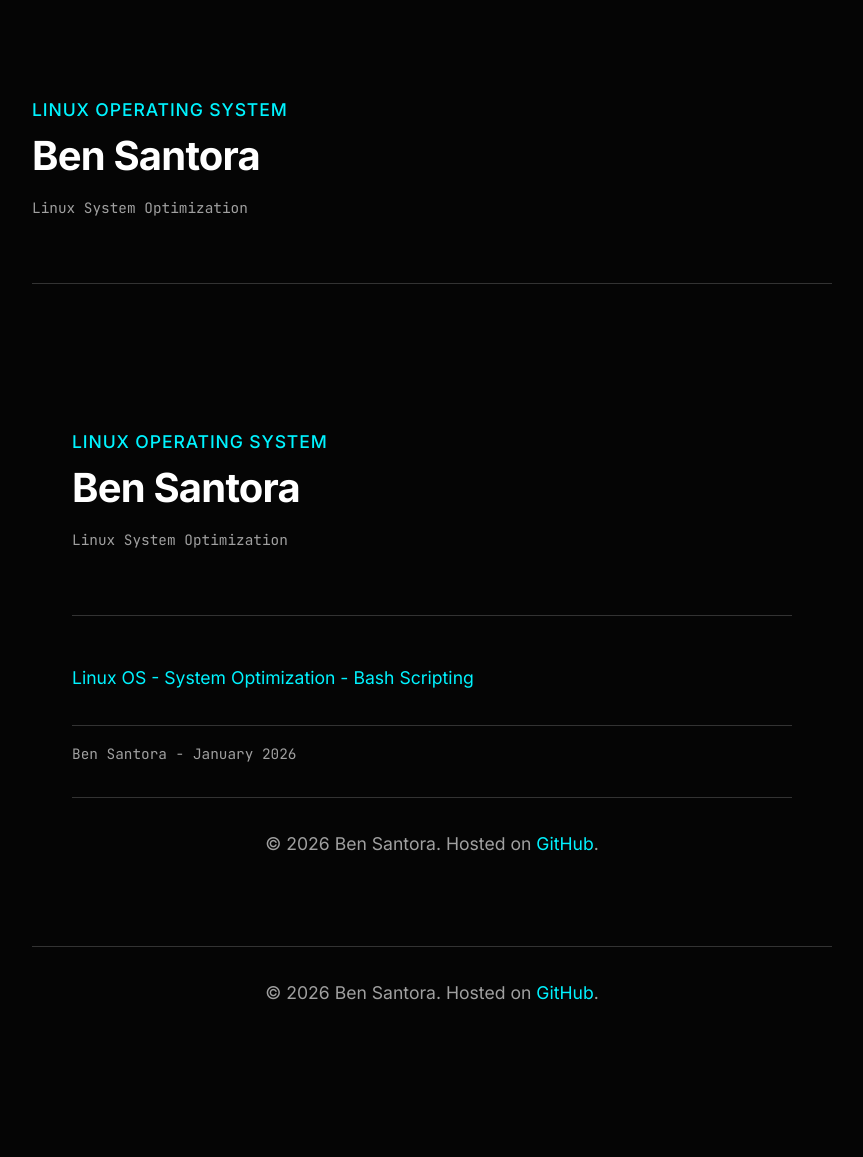
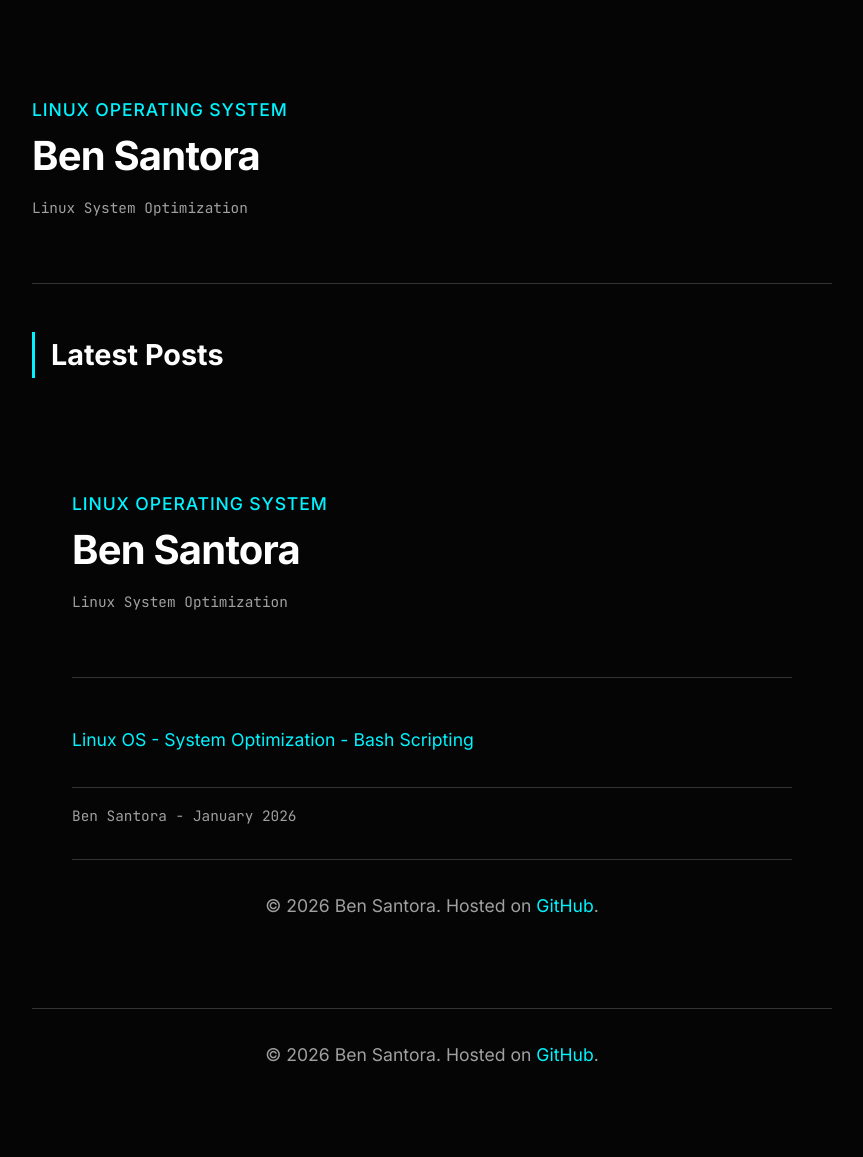
Before and after one commit to ben-santora/ben-santora.github.io, a Jekyll site: the page built from index.html, in a window 1280 px wide. Shown: the whole page, without its empty margins (208-1071 px from the left). Built offline with Jekyll 4.4.1, drawn with Linux system fonts in a browser that asks for light colours; before the commit the page ends 1095 px from its top, so only the background shows below that.

Commit message:
Update index.html

```diff
--- a/index.html
+++ b/index.html
@@ -4,6 +4,15 @@
 description: "Linux Systems"
 author: "Ben Santora"
 ---
+<h2>Latest Posts</h2>
+<ul>
+  {% for post in site.posts %}
+    <li>
+      <a href="{{ post.url }}">{{ post.title }}</a>
+      <span>{{ post.date | date: "%B %d, %Y" }}</span>
+    </li>
+  {% endfor %}
+</ul>
 
 <!DOCTYPE html>
 <html lang="en">
```
